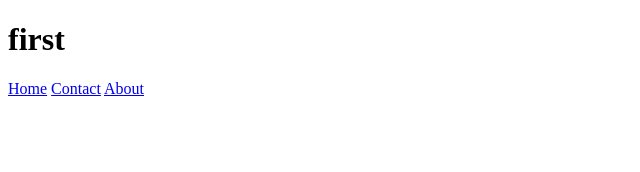
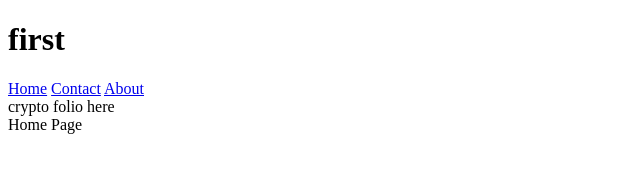
Before and after one commit to josediazdardon/publicst, a plain HTML site: page index.html in a window 1280 px wide. Shown: the whole page, without its empty margins (0-640 px from the left). Drawn offline with Linux system fonts and the light colour scheme.

Commit message:
added home page, and gitignore

```diff
--- a/index.html
+++ b/index.html
@@ -15,5 +15,11 @@
             <a href="#">About</a>
         </nav>
     </head>
+    <div class="content-area">
+        crypto folio here
+    </div>
+    <div class="sidebar">
+        Home Page
+    </div>
 </body>
 </html>
```
Also changed, not shown: 1 other file.
